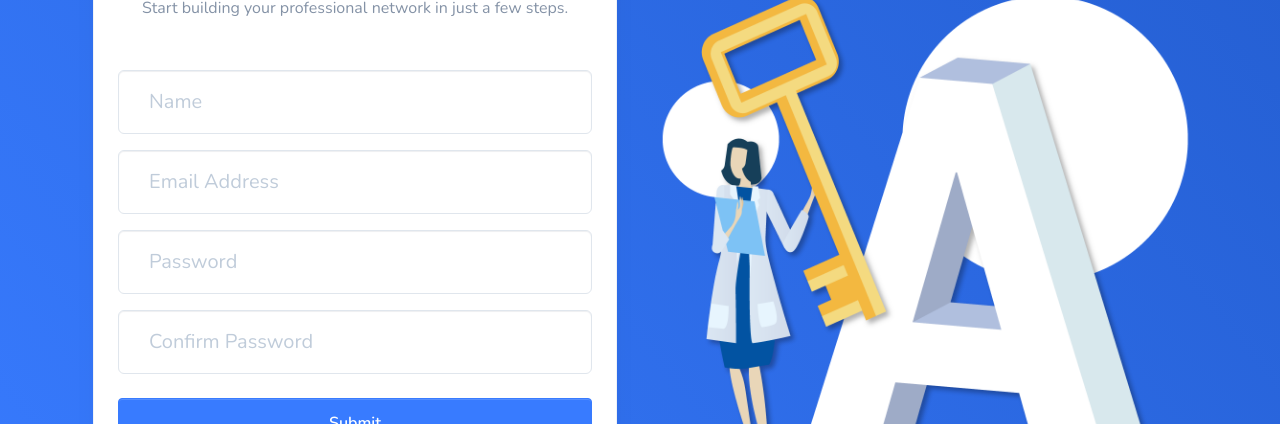
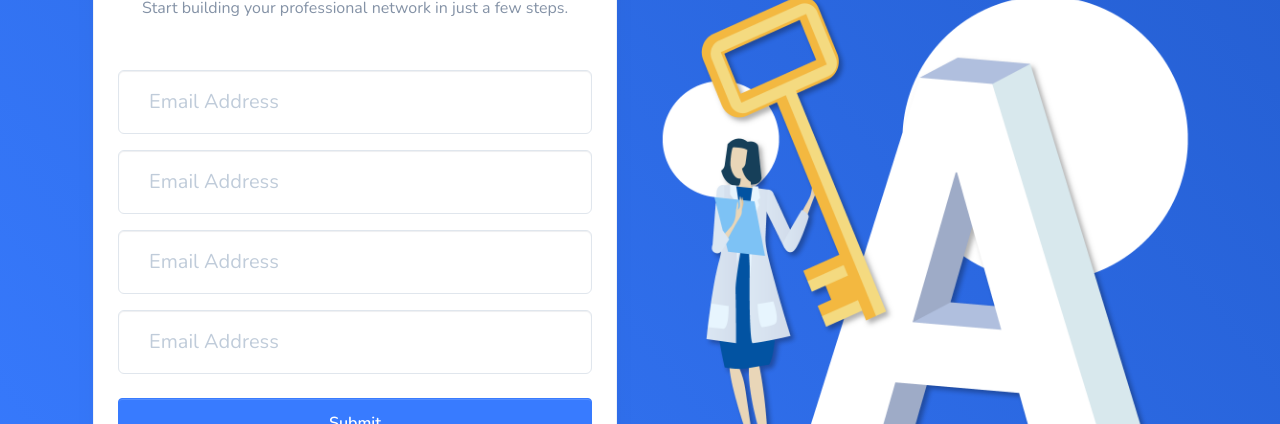
Before and after one commit to StevieSiren/SimpleLinkedIn, a React (Create React App) app in the folder client/: page /register in a window 1280 px wide. Shown: the part 232-656 px from the top of the page. Built offline with nearby package versions, Linux system fonts and the light colour scheme.

Commit message:
Added text field components

```diff
--- a/client/src/components/auth/Login.js
+++ b/client/src/components/auth/Login.js
@@ -3,6 +3,7 @@
 import { connect } from 'react-redux';
 
 import { loginUser } from '../../actions/authActions';
+import TextFieldGroup from '../common/TextFieldGroup';
 
 import classnames from 'classnames';
 
@@ -61,34 +62,24 @@
           <div className="row">
             <div className="col-md-8 m-auto">
               <h1 className="display-4 text-center">Log In</h1>
-              <p className="lead text-center">Sign in to your DevConnector account</p>
+
               <form onSubmit={this.onSubmit}>
-                <div className="form-group">
-                  <input type="email"
-                  className={classnames('form-control form-control-lg', {
-                    'is-invalid': errors.email
-                  })}
+                <TextFieldGroup
                 placeholder="Email Address"
                 name="email"
+                type="email"
                 value={this.state.email}
-                  onChange={this.onChange} />
-                  {errors.email && (
-                    <div className="invalid-feedback">{errors.email}</div>
-                  )}
-                </div>
-                <div className="form-group">
-                  <input type="password"
-                  className={classnames('form-control form-control-lg', {
-                    'is-invalid': errors.password
-                  })}
+                onChange={this.onChange}
+                error={errors.email}
+                />
+                <TextFieldGroup
                 placeholder="Password"
                 name="password"
+                type="password"
                 value={this.state.password}
-                  onChange={this.onChange} />
-                  {errors.password && (
-                    <div className="invalid-feedback">{errors.password}</div>
-                  )}
-                </div>
+                onChange={this.onChange}
+                error={errors.password}
+                />
                 <input type="submit" className="btn btn-info btn-block mt-4" />
               </form>
             </div>
--- a/client/src/components/auth/Register.js
+++ b/client/src/components/auth/Register.js
@@ -5,6 +5,7 @@
 import { withRouter, Link } from 'react-router-dom';
 
 import heroImg from '../../img/register/hero.png';
+import TextFieldGroup from '../common/TextFieldGroup';
 
 
 import classnames from 'classnames';
@@ -81,41 +82,43 @@
                     <span className="clearfix"></span>
                     <form onSubmit={this.onSubmit}>
 
-                      <div className="form-group">
-                        <input type="text" className={classnames('form-control form-control-lg', {
-                          'is-invalid': errors.name
-                        })} placeholder="Name" name="name" value={this.state.name} onChange={this.onChange}/>
-                        {errors.name && (<div className="invalid-feedback">
-                          {errors.name}
-                        </div>)}
-                      </div>
+                    <TextFieldGroup
+                    placeholder="Full Name"
+                    name="name"
+                    type="text"
+                    value={this.state.name}
+                    onChange={this.onChange}
+                    error={errors.name}
+                    />
 
-                      <div className="form-group">
-                        <input type="email" className={classnames('form-control form-control-lg', {
-                          'is-invalid': errors.email
-                        })} placeholder="Email Address" value={this.state.email} name="email" onChange={this.onChange} />
-                        {errors.email && (<div className="invalid-feedback">
-                          {errors.email}
-                        </div>)}
-                      </div>
+                    <TextFieldGroup
+                    placeholder="Email Address"
+                    name="email"
+                    type="email"
+                    value={this.state.email}
+                    onChange={this.onChange}
+                    error={errors.email}
+                    />
 
-                      <div className="form-group">
-                        <input type="password" className={classnames('form-control form-control-lg', {
-                          'is-invalid': errors.password
-                        })} placeholder="Password" name="password" value={this.state.password} onChange={this.onChange} />
-                        {errors.password && (<div className="invalid-feedback">
-                          {errors.password}
-                        </div>)}
-                      </div>
+                    <TextFieldGroup
+                    placeholder="Password"
+                    name="password"
+                    type="password"
+                    value={this.state.password}
+                    onChange={this.onChange}
+                    error={errors.password}
+                    />
 
-                      <div className="form-group">
-                        <input type="password" className={classnames('form-control form-control-lg', {
-                          'is-invalid': errors.password2
-                        })} placeholder="Confirm Password" name="password2" value={this.state.password2} onChange={this.onChange} />
-                        {errors.password2 && (<div className="invalid-feedback">
-                          {errors.password2}
-                        </div>)}
-                      </div>
+                    <TextFieldGroup
+                    placeholder="Re-enter your password"
+                    name="password2"
+                    type="password2"
+                    value={this.state.password2}
+                    onChange={this.onChange}
+                    error={errors.password2}
+                    />
+
+
                       <input type="submit" className="btn btn-info btn-block mt-4" />
 
                     </form>
--- /dev/null
+++ b/client/src/components/common/TextFieldGroup.js
@@ -0,0 +1,55 @@
+import React from 'react';
+import PropTypes from 'prop-types';
+
+import classnames from 'classnames';
+
+const TextFieldGroup = ({
+    name,
+    placeholder,
+    value,
+    label,
+    error,
+    info,
+    type,
+    onChange,
+    disabled
+}) => {
+  return (
+    <div className="form-group">
+        <input type={type}
+        className={classnames('form-control form-control-lg', {
+        'is-invalid': error
+        })}
+        placeholder="Email Address"
+        name={name}
+        value={value}
+        onChange={onChange}
+        disabled={disabled}/>
+        {info && <small className="form-text text-muted">{info}</small>}
+        {error && (
+        <div className="invalid-feedback">{error}</div>
+        )}
+    </div>
+  )
+}
+
+
+TextFieldGroup.propTypes = {
+    name: PropTypes.string.isRequired,
+    placeholder: PropTypes.string,
+    value: PropTypes.string.isRequired,
+    info: PropTypes.string,
+    error: PropTypes.string,
+    type: PropTypes.string.isRequired,
+    onChange: PropTypes.func.isRequired,
+    disabled: PropTypes.string,
+    label: PropTypes.string
+};
+
+
+TextFieldGroup.defaultProps = {
+    type: 'text'
+};
+
+
+export default TextFieldGroup;
```
Lines whose indentation alone changed are shown as unchanged.
